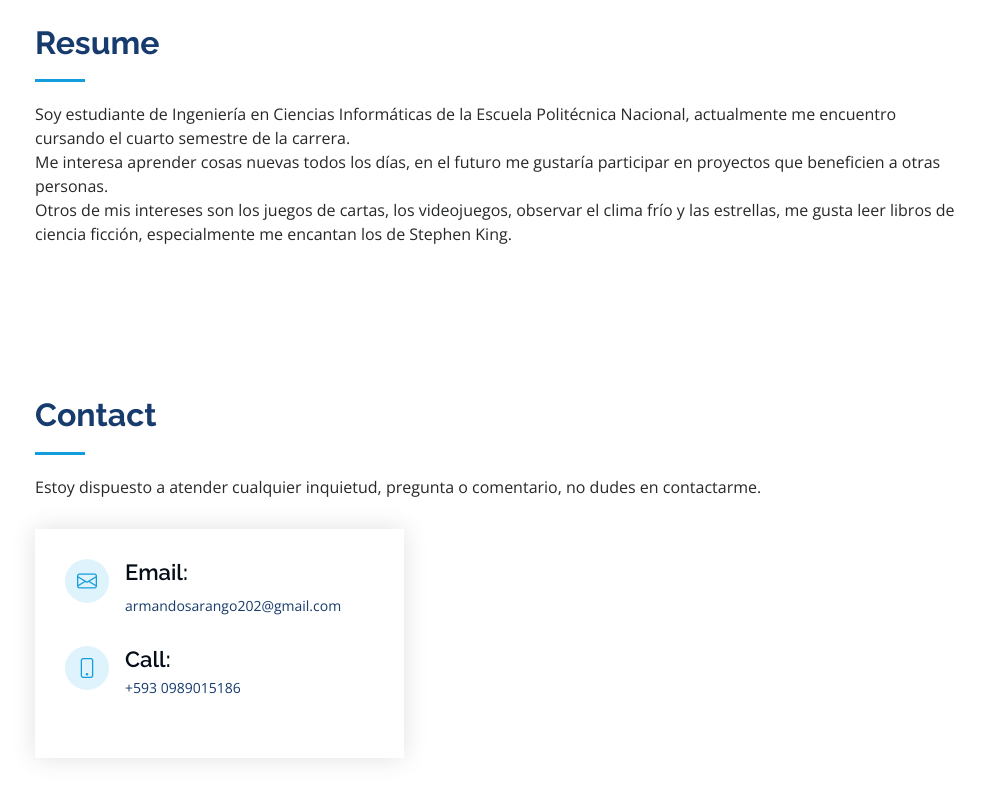
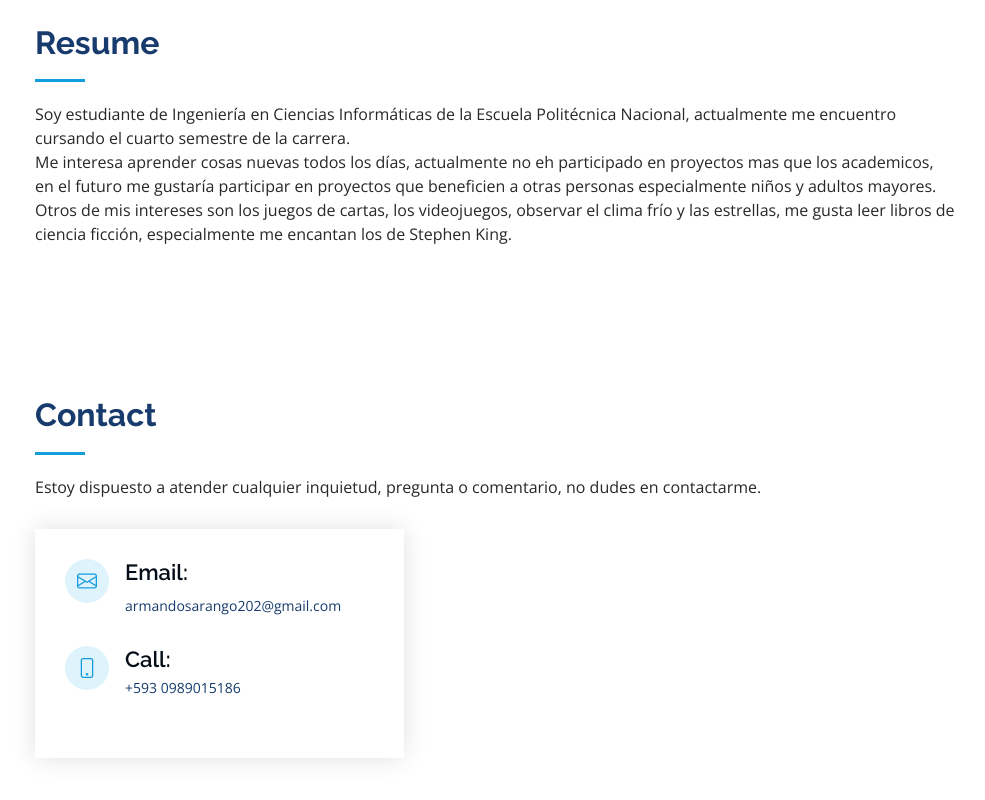
Before and after one commit to armando-2002/Profile, a plain HTML site: page index.html in a window 1280 px wide. Shown: the part 1761-2561 px from the top of the page, without its empty margins (295-1280 px from the left). Drawn offline with nearby package versions, Linux system fonts and the light colour scheme.

Commit message:
Update index.html

```diff
--- a/index.html
+++ b/index.html
@@ -5,7 +5,7 @@
   <meta charset="utf-8">
   <meta content="width=device-width, initial-scale=1.0" name="viewport">
 
-  <title>iPortfolio Bootstrap Template - Index</title>
+  <title>Profile - Index</title>
   <meta content="" name="description">
   <meta content="" name="keywords">
 
@@ -173,7 +173,7 @@
         <div class="section-title">
           <h2>Resume</h2>
           <p>Soy estudiante de Ingeniería en Ciencias Informáticas de la Escuela Politécnica Nacional, actualmente me encuentro cursando el cuarto semestre de la carrera.<p>
-          <p>Me interesa aprender cosas nuevas todos los días, en el futuro me gustaría participar en proyectos que beneficien a otras personas.<p>
+          <p>Me interesa aprender cosas nuevas todos los días, actualmente no eh participado en proyectos mas que los academicos, en el futuro me gustaría participar en proyectos que beneficien a otras personas especialmente niños y adultos mayores.<p>
          <p>Otros de mis intereses son los juegos de cartas, los videojuegos, observar el clima frío y las estrellas, me gusta leer libros de ciencia ficción, especialmente me encantan los de Stephen King.</p>
         </div>
 
```
